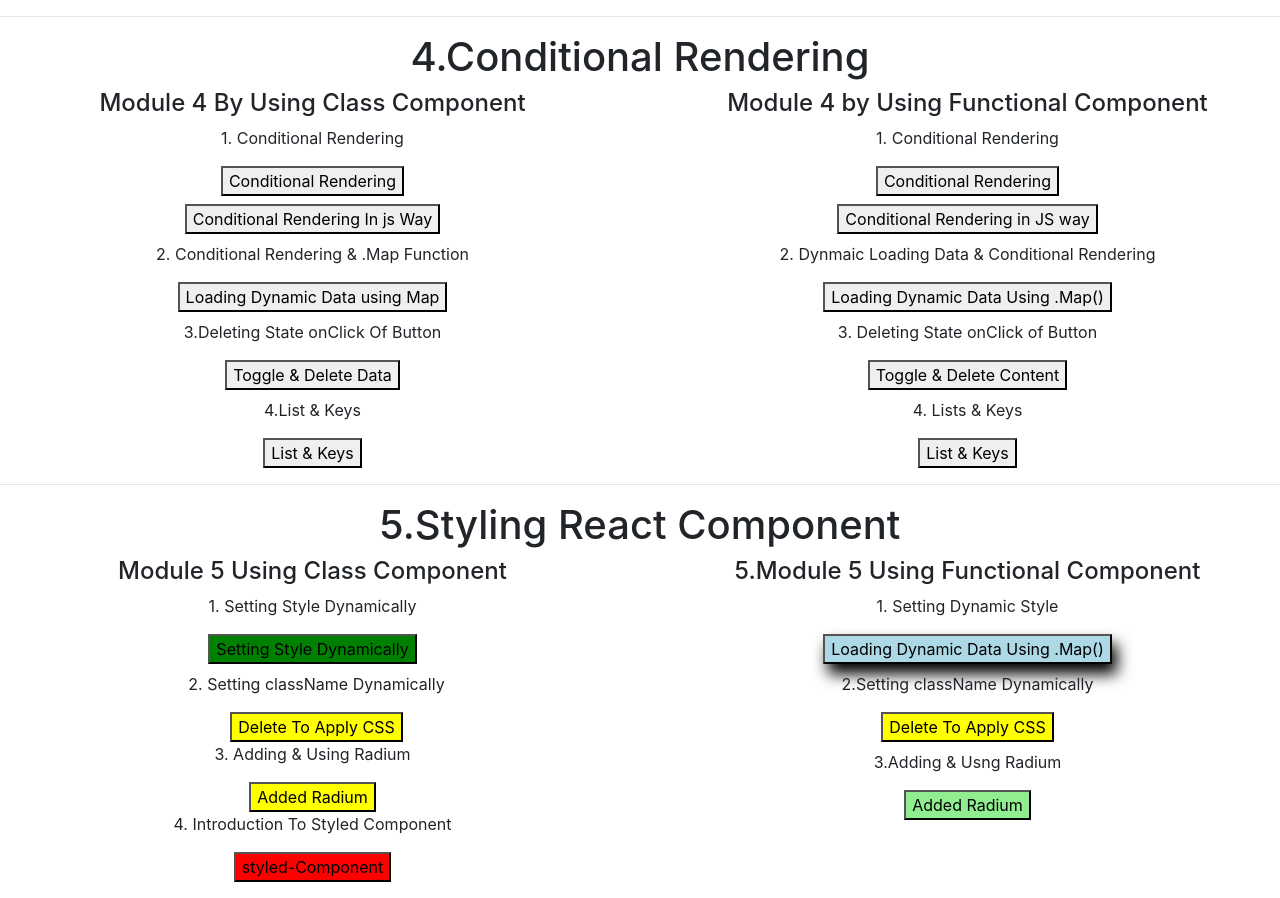
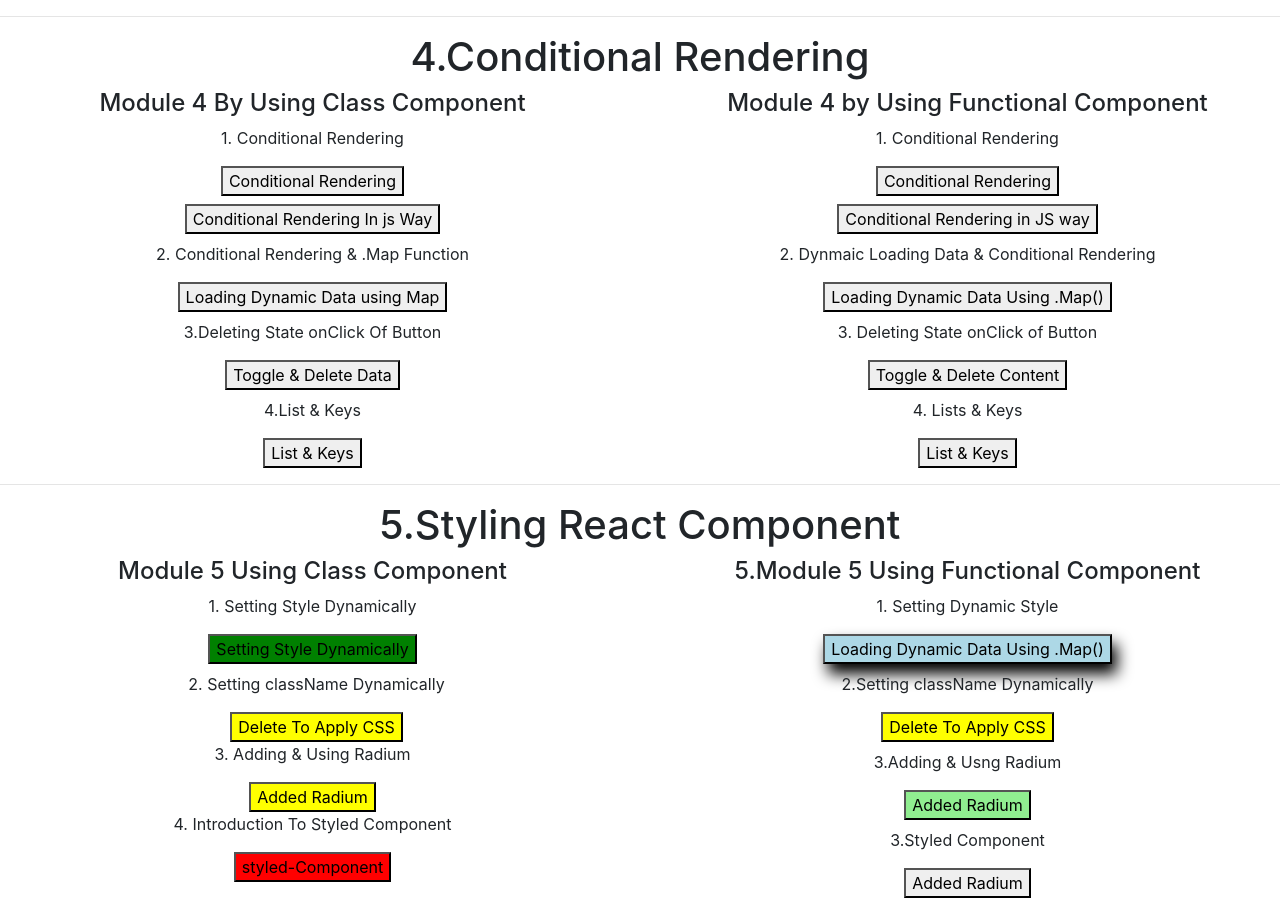
Before and after one commit to HusnainK721/my-first-app, a React (Create React App) app: page / in a window 1280 px wide. Built offline with nearby package versions, Linux system fonts and the light colour scheme.

Commit message:
working with styled component

```diff
--- a/src/Component/Module-5-StylingReactCompAndElement/Module5StylingReactComponent.jsx
+++ b/src/Component/Module-5-StylingReactCompAndElement/Module5StylingReactComponent.jsx
@@ -10,6 +10,8 @@ import IntroductionToStyledComponentParentC from "./StylingReactInClass/D-Introd
 import { SettingStyleDynamicallyParentF } from "./StylingReactInFunctional/A-SettingStyleDynamicallyF/SettingStyleDynamicallyParentF";
 import { SettingClassNameDynamicallyParentF } from "./StylingReactInFunctional/B-SettingClassNameDynamicallyF/SettingClassNameDynamicallyParentF";
 import AddingAndUsingRadiumParentF from "./StylingReactInFunctional/C-AddingAndUsingRadium/AddingAndUsingRadiumParentF";
+import { IntroductionToStyledComponentParentF } from "./StylingReactInFunctional/D-IntroductionToStyledComponent/IntroductionToStyledComponentParentF";
+
 export const Module5StylingReactComponent = () => {
   return (
     <React.Fragment>
@@ -30,6 +32,8 @@ export const Module5StylingReactComponent = () => {
             <SettingStyleDynamicallyParentF />
             <SettingClassNameDynamicallyParentF />
             <AddingAndUsingRadiumParentF />
+
+            <IntroductionToStyledComponentParentF />
           </div>
         </Col>
       </Row>
--- a/src/Component/Module-5-StylingReactCompAndElement/StylingReactInFunctional/D-IntroductionToStyledComponent/IntroductionToStyledComponentChildF.jsx
+++ b/src/Component/Module-5-StylingReactCompAndElement/StylingReactInFunctional/D-IntroductionToStyledComponent/IntroductionToStyledComponentChildF.jsx
@@ -10,7 +10,7 @@ export const IntroductionToStyledComponentChildF = (itemCurrent) => {
   //   },
   // };
   return (
-    <div className="person">
+    <div>
       <p onClick={itemCurrent.clicked}>
         my name is {itemCurrent.name} & i am 27 year old
       </p>
--- a/src/Component/Module-5-StylingReactCompAndElement/StylingReactInFunctional/D-IntroductionToStyledComponent/IntroductionToStyledComponentParentF.jsx
+++ b/src/Component/Module-5-StylingReactCompAndElement/StylingReactInFunctional/D-IntroductionToStyledComponent/IntroductionToStyledComponentParentF.jsx
@@ -1,6 +1,6 @@
 import React, { useState } from "react";
 import { IntroductionToStyledComponentChildF } from "./IntroductionToStyledComponentChildF";
-export const AddingAndUsingRadiumParentF = () => {
+export const IntroductionToStyledComponentParentF = () => {
   const defaultPerson = [
     { id: "khwaja3", name: "Rehan", age: 20 },
     { id: "khwaja1", name: "khwaja", age: 27 },
@@ -26,13 +26,13 @@ export const AddingAndUsingRadiumParentF = () => {
     setPersonData(newPersonData);
   };
   // Default css of button
-  const buttonStyle = {
-    backgroundColor: "lightgreen",
-    ":hover": {
-      backgroundColor: "lightyellow",
-      color: "black",
-    },
-  };
+  // const buttonStyle = {
+  //   backgroundColor: "lightgreen",
+  //   ":hover": {
+  //     backgroundColor: "lightyellow",
+  //     color: "black",
+  //   },
+  // };
 
   let person = null;
   if (showPerson) {
@@ -53,11 +53,11 @@ export const AddingAndUsingRadiumParentF = () => {
         </button>
       </div>
     );
-    buttonStyle.backgroundColor = "pink";
-    buttonStyle[":hover"] = {
-      backgroundColor: "black",
-      color: "pink",
-    };
+    //   buttonStyle.backgroundColor = "pink";
+    //   buttonStyle[":hover"] = {
+    //     backgroundColor: "black",
+    //     color: "pink",
+    //   };
   }
 
   //   const classes = ["para-color", "para-look"].join(" ");4
@@ -70,15 +70,11 @@ export const AddingAndUsingRadiumParentF = () => {
   //   classes.push("para-look");
   // }
   return (
-    <StyleRoot>
-      <div className="mt-2">
-        <p>3.Adding & Usng Radium </p>
-        <button onClick={toggleNameHandler} style={buttonStyle}>
-          Added Radium
-        </button>
+    <div className="mt-2">
+      <p>3.Styled Component </p>
+      <button onClick={toggleNameHandler}>Added Radium</button>
 
-        {person}
-      </div>
-    </StyleRoot>
+      {person}
+    </div>
   );
 };
```
Also changed, not shown: 1 other file (tests, documents, lock files or other folders).
